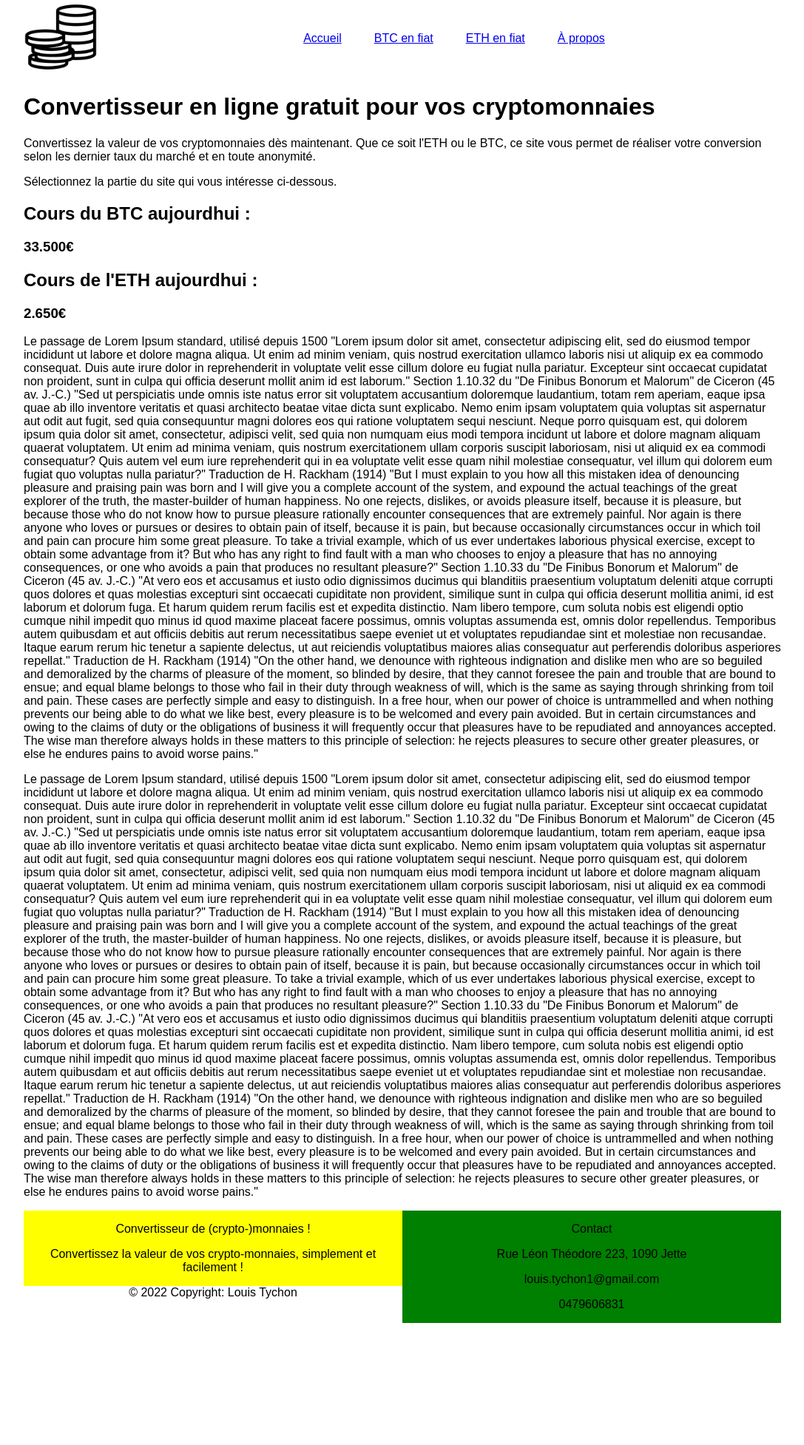
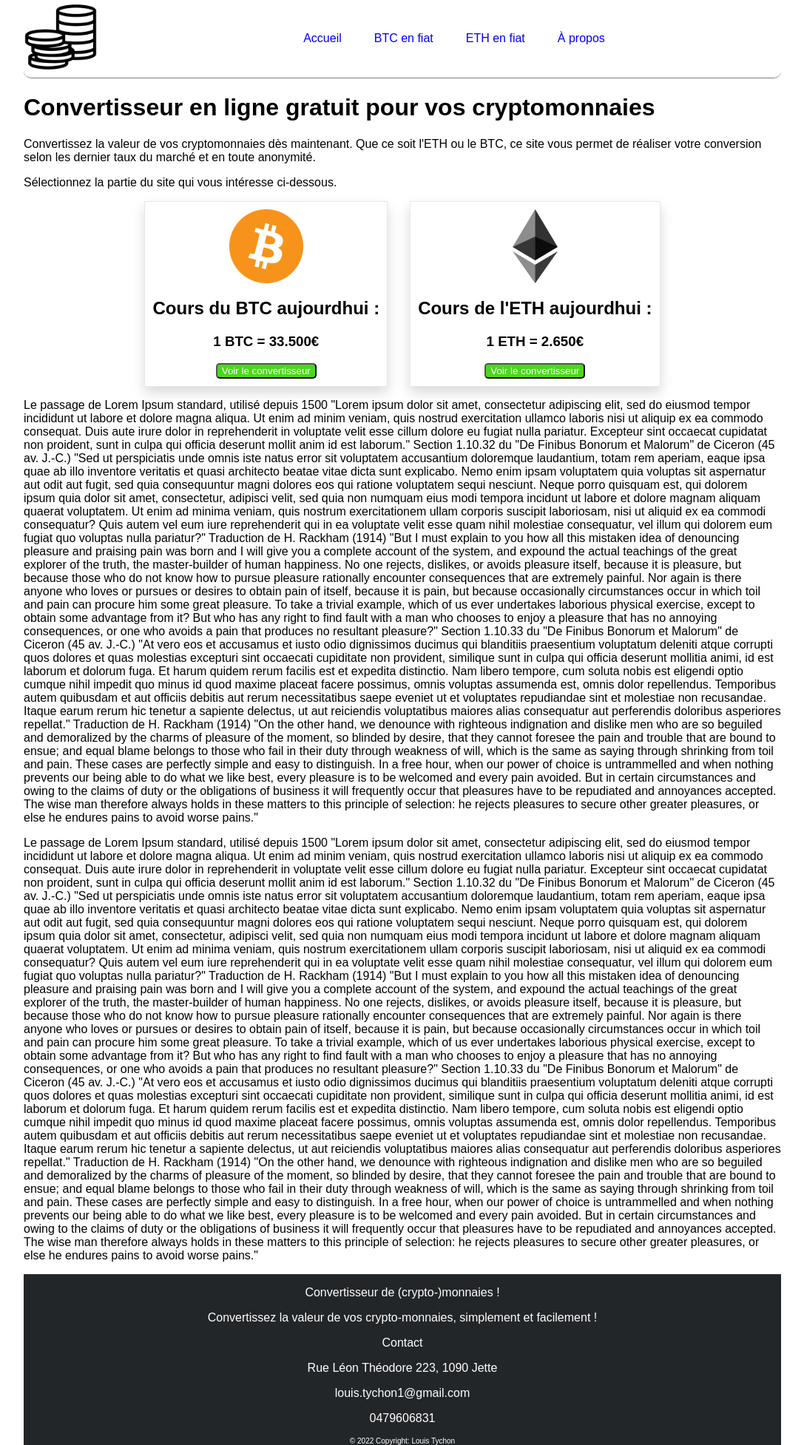
Before and after one commit to louistychon/PHP_website_conversion, a PHP site: page / in a window 1280 px wide. Shown: the whole page at 74% size, without its empty margins (96-1183 px from the left). Before the commit the page ends 1789 px from the top, so only its background shows below. Run offline with PHP 8.4, Linux system fonts and the light colour scheme.

Commit message:
cartes accueil

```diff
--- a/CONTENT/A-propos.php
+++ b/CONTENT/A-propos.php
@@ -5,6 +5,6 @@
 
 <p>Prenez le temps de découvrir notre section sur la conversion de crypto-monnaies et essayez le système. N'hésitez pas ensuite à nous faire un retour à l'adresse louis.tychon1@gmail.com. Toutes les possibilités d'amélioration seront prises en compte.</p>
 
-<p> Louis espère que ce site lui permettra d'accéder à la formation de développeur web organisée par Molengeek.</p>
+<p>Louis espère que ce site lui permettra d'accéder à la formation de développeur web organisée par Molengeek.</p>
 
 <?php include "$_SERVER[DOCUMENT_ROOT]/CORE/footer.php" ?>
--- a/CONTENT/btceur.php
+++ b/CONTENT/btceur.php
@@ -7,7 +7,7 @@
 
   <form>
   <input id="nombreBTC" type="number" placeholder="BTC">
-  <button btn-primary onclick="conversionbtceur()" >Convertir en €</button>
+  <button class="button_content" onclick="conversionbtceur()" >Convertir en €</button>
   </form>
 
 <p id="resultat"></p>
--- a/CORE/footer.php
+++ b/CORE/footer.php
@@ -1,11 +1,10 @@
 <footer>
-    <div>
         <div class="col_footer">
-          <div class="col1">
+          <div class="column">
             <p>Convertisseur de (crypto-)monnaies !</p>
             <p>Convertissez la valeur de vos crypto-monnaies, simplement et facilement !</p>
           </div>
-          <div class="col2">
+          <div class="column">
             <p>Contact</p>
             <p>Rue Léon Théodore 223, 1090 Jette</p>
             <p>louis.tychon1@gmail.com</p>
--- a/CORE/main.css
+++ b/CORE/main.css
@@ -8,34 +8,36 @@
 /*propriétés appliquées au footer*/
 
 footer{
+  display:flex;
+  flex-direction:column;
+  justify-content:space-around;
+  color:white;
   text-align:center;
   position:relative;
-  bottom:0px;
+  flex-shrink:0;
+  bottom:0;
+  background-color: hsl(210,8%,15%);
 }
 
-footer.col-footer{
-  display:flex;
-  flex-direction:row;
-  width:100%;
+.col-footer{
+  display: flex;
+  flex-direction: row;
+  flex-wrap: wrap;
+  justify-content: space-around;
 }
 
-.col1{
-  width:50%;
-  float:left;
-  background-color:yellow;
-  margin-left: auto;
+.column{
 }
 
-.col2{
-  width:50%;
-  float:right;
-  background-color:green;
-  margin-left: auto;
+.row{
+  display:flex;
+  justify-content:center;
 }
 
 .copyright {
   position:relative;
   bottom:0;
+  font-size:10px;
 }
 
 /*propriétés appliquées au header*/
@@ -46,6 +48,8 @@ header{
 .container-nav{
   height:100px;
   padding-top:5px;
+  border-bottom:1px solid grey;
+  border-radius: 10px;
 }
 
 .navbar-list{
@@ -59,20 +63,24 @@ header{
     box-sizing: border-box;
     padding : 20px;
     margin:2px;
-
 }
 
 .nav-item:hover{
-  border-left : 2px solid grey;
-  border-right: 2px solid grey;
+  border-left : 2px solid #4AD81C;
+  border-right: 2px solid #4AD81C;
+  background-color: #E8E8E8;
 }
 
-a.navbar-list{
+a{
   text-decoration:none;
 }
 
 a:hover{
-  border-bottom:solid green 2px;
+  border-bottom:solid #4AD81C 2px;
+}
+
+a:active{
+  border-bottom:solid #4AD81C 2px;
 }
 
 /*propriétés appliquées au body et contenants des diff pages*/
@@ -100,3 +108,29 @@ body{
 .profile_pic{
   float:right;
 }
+
+.carte{
+  box-shadow:20px;
+  margin-left:15px;
+  margin-right:15px;
+  border:1px solid #E8E8E8;
+  box-shadow: 0 0.5rem 1rem rgba(0,0,0,.15)!important;
+  text-align :center;
+  padding:10px;
+}
+
+.carte img{
+  max-width: 100px;
+  max-height: 100px;
+}
+
+button{
+  background-color:#4AD81C;
+  color: white;
+  border-radius:5px;
+}
+
+.button_content{
+  padding:5px;
+  margin:15px;
+}
--- a/index.php
+++ b/index.php
@@ -8,15 +8,25 @@
     <p>Convertissez la valeur de vos cryptomonnaies dès maintenant. Que ce soit l'ETH ou le BTC, ce site vous permet de réaliser votre conversion selon les dernier taux du marché et en toute anonymité.</p>
     <p>Sélectionnez la partie du site qui vous intéresse ci-dessous.</p>
 
-<!-- Début du grid avec les boutons -->
-    <div class="col">
-      <h2>Cours du BTC aujourdhui :</h2>
-      <h3>33.500€</h3>
+<!-- Début du grid avec les 2 cartes -->
+<div class="row">
+    <div class="column">
+        <div class="carte">
+          <img src="../img/btc_logo.png">
+          <h2>Cours du BTC aujourdhui :</h2>
+          <h3>1 BTC = 33.500€</h3>
+          <a href="../content/btceur.php"><button class="button_acc"> Voir le convertisseur</button></a>
+        </div>
     </div>
-    <div class="col">
-      <h2>Cours de l'ETH aujourdhui :</h2>
-      <h3>2.650€</h3>
+    <div class="column">
+        <div class="carte">
+          <img src="../img/eth_logo.png">
+          <h2>Cours de l'ETH aujourdhui :</h2>
+          <h3>1 ETH = 2.650€</h3>
+          <a href="../content/etheur.php"><button class="button_acc"> Voir le convertisseur</button></a>
+        </div>
     </div>
+</div>
 
 <p>Le passage de Lorem Ipsum standard, utilisé depuis 1500
 "Lorem ipsum dolor sit amet, consectetur adipiscing elit, sed do eiusmod tempor incididunt ut labore et dolore magna aliqua. Ut enim ad minim veniam, quis nostrud exercitation ullamco laboris nisi ut aliquip ex ea commodo consequat. Duis aute irure dolor in reprehenderit in voluptate velit esse cillum dolore eu fugiat nulla pariatur. Excepteur sint occaecat cupidatat non proident, sunt in culpa qui officia deserunt mollit anim id est laborum."
```
Also changed, not shown: CONTENT/etheur.php (+13 -0 lines), img/btc_logo.png (added), img/eth_logo.png (added).
